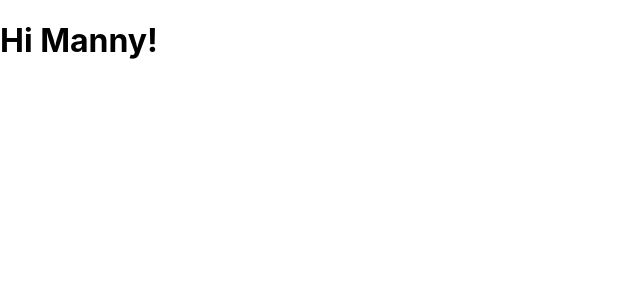
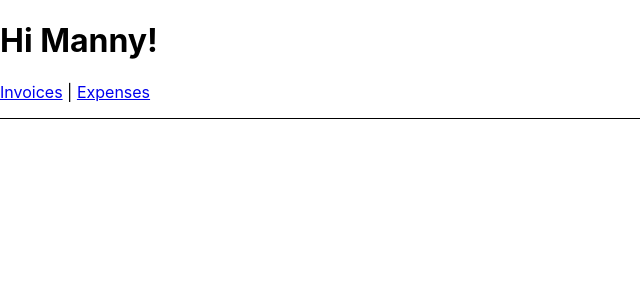
Before and after one commit to manny1607/react-router-tutorial, a React (Create React App) app: page / in a window 1280 px wide. Shown: the top 300 px of the page, without its empty margins (0-640 px from the left). Built offline with nearby package versions, Linux system fonts and the light colour scheme.

Commit message:
Add some link - section
Section finished.

```diff
--- a/src/App.js
+++ b/src/App.js
@@ -1,10 +1,20 @@
+import { Link } from 'react-router-dom';
 import './App.css';
 
 function App() {
   return (
-      <div>
-          <h1>Hi Manny!</h1>
-      </div>
+    <div>
+        <h1>Hi Manny!</h1>
+        <nav
+            style={{
+                borderBottom: "solid 1px",
+                paddingBottom: "1rem"
+            }}
+        >
+            <Link to="/invoices">Invoices</Link> | {""}
+            <Link to="/expenses">Expenses</Link>
+        </nav>
+    </div>
   );
 }
 
```
